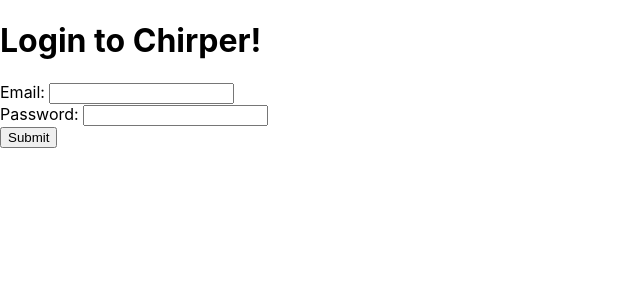
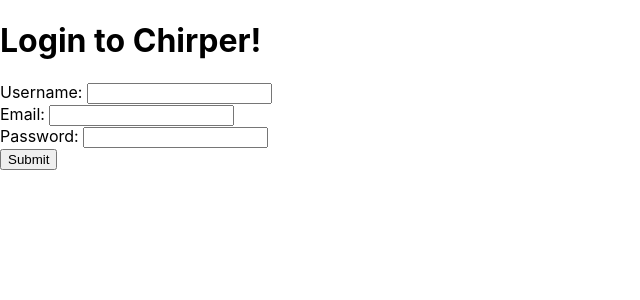
Before and after one commit to bubbagump2020/chirper-frontend, a React (Create React App) app: page / in a window 1280 px wide. Shown: the top 300 px of the page, without its empty margins (0-640 px from the left). Built offline with nearby package versions, Linux system fonts and the light colour scheme.

Commit message:
Able to technically login, getting an unexpected end of json input error

```diff
--- a/src/components/Login.js
+++ b/src/components/Login.js
@@ -34,8 +34,12 @@
 			<form onSubmit={loginUser}>
 				<h1>Login to Chirper!</h1>
 				<div>
+					<label>Username: </label>
+					<input type="text" value={user.username} onChange={e => changeUser({ ...user, username: e.target.value})} />
+				</div>
+				<div>
 					<label>Email: </label>
-					<input type="text" value={user.name} onChange={e => changeUser({ ...user,  email: e.target.value})} />
+					<input type="text" value={user.name} onChange={e => changeUser({ ...user, email: e.target.value})} />
 				</div>
 				<div>
 					<label>Password: </label>
--- a/src/components/UserShow.js
+++ b/src/components/UserShow.js
@@ -16,6 +16,13 @@
         })
             .then(response => {response.json()})
             .then(user => this.setState({ user: user }))
+        fetch(`http://localhost:3001/reviews`, {
+            headers: {
+                'Authorization': `Bearer ${token}`
+            }
+        })
+            .then(response => response.json())
+            .then( reviews => this.setState({ reviews: reviews }))
     }
 
     render(){
```
